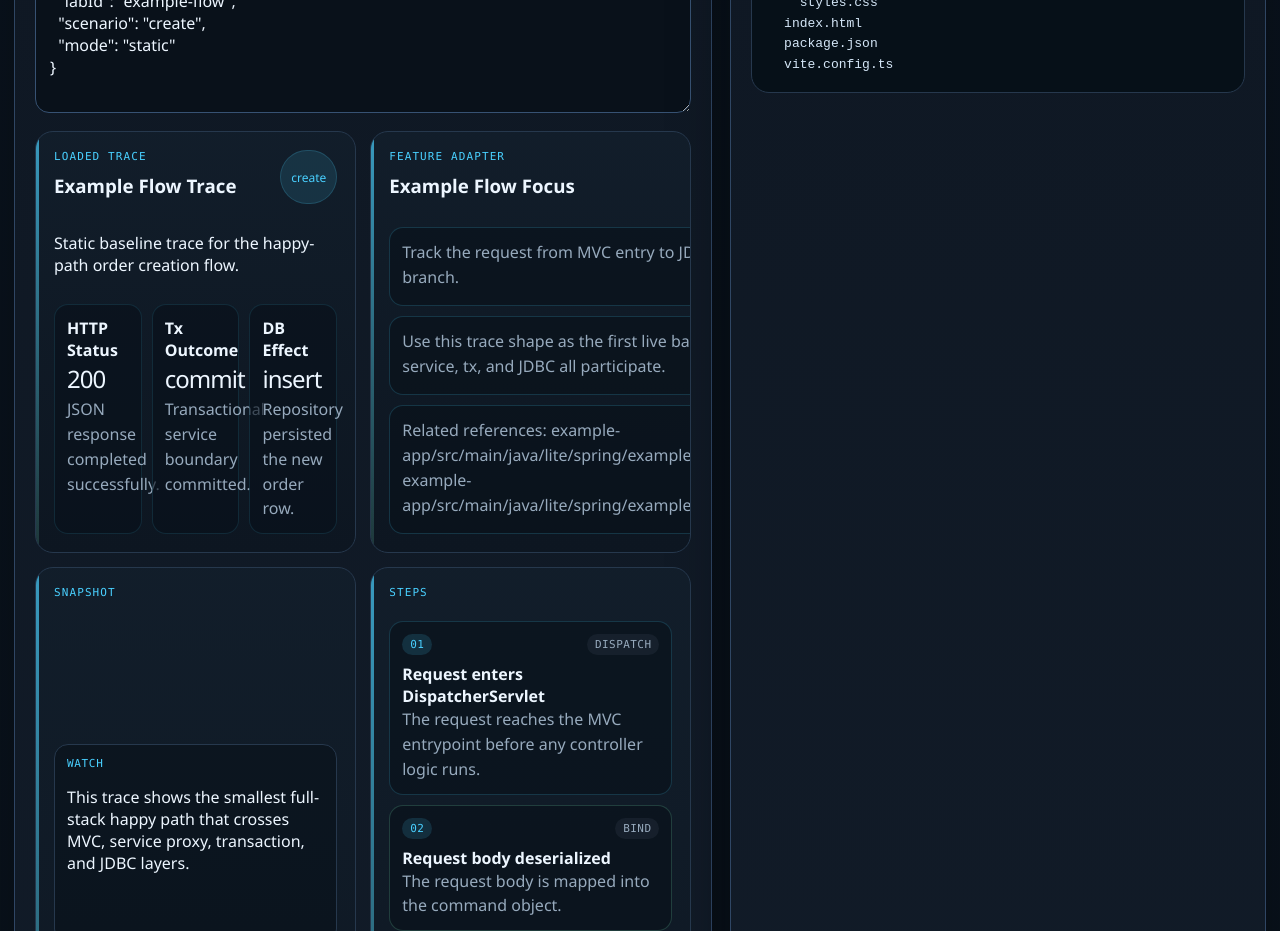
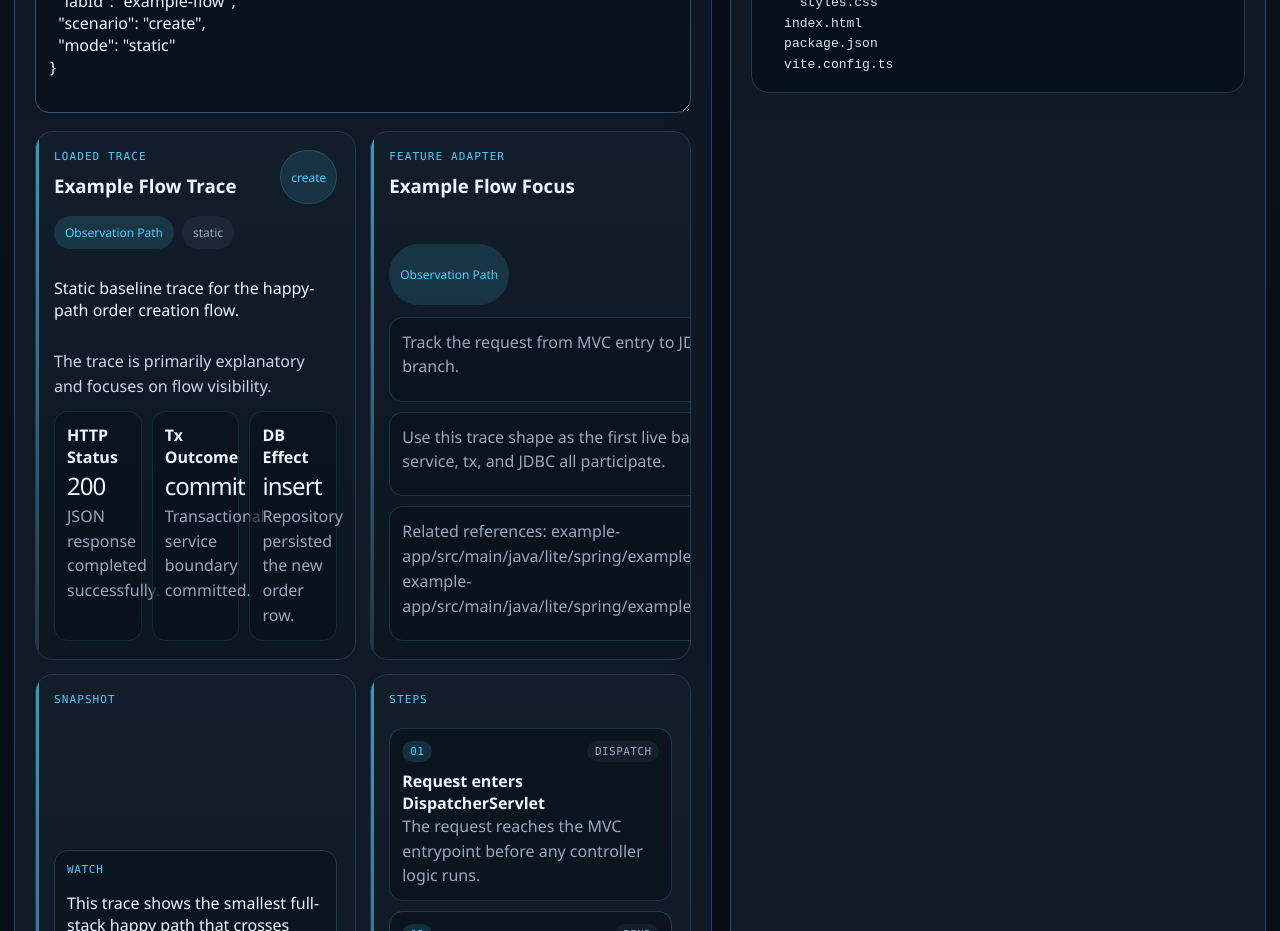
Before and after one commit to polynomeer/spring-lite, a React (Vite) app in the folder visual-lab-app/: page / in a window 1280 px wide. Shown: the part 2200-3131 px from the top of the page. Built offline with nearby package versions, Linux system fonts and the light colour scheme; no server answers.

Commit message:
feat(visual-lab-app): tone console panels by trace outcome

```diff
--- a/visual-lab-app/src/components/trace/TraceInsightPanel.tsx
+++ b/visual-lab-app/src/components/trace/TraceInsightPanel.tsx
@@ -1,18 +1,26 @@
 import type { TraceAdapterResult } from "../../features/types";
+import { deriveTraceStatusSummary } from "../../lib/trace-presentation";
+import type { LabTrace } from "../../lib/types";
 
 interface TraceInsightPanelProps {
   insight: TraceAdapterResult;
+  trace: LabTrace;
 }
 
-export function TraceInsightPanel({ insight }: TraceInsightPanelProps) {
+export function TraceInsightPanel({ insight, trace }: TraceInsightPanelProps) {
+  const status = deriveTraceStatusSummary(trace);
+
   return (
-    <article className="trace-panel">
+    <article className={`trace-panel tone-${status.tone}`}>
       <div className="trace-head">
         <div>
           <p className="eyebrow">Feature Adapter</p>
           <h3>{insight.insight.title}</h3>
         </div>
         <span className="tag">{insight.accent}</span>
+      </div>
+      <div className="trace-status-row">
+        <span className={`status-pill ${status.tone}`}>{status.label}</span>
       </div>
       <div className="trace-list">
         {insight.insight.bullets.map((bullet) => (
--- a/visual-lab-app/src/components/trace/TraceMetricsPanel.tsx
+++ b/visual-lab-app/src/components/trace/TraceMetricsPanel.tsx
@@ -1,12 +1,15 @@
 import type { LabTrace } from "../../lib/types";
+import { deriveTraceStatusSummary } from "../../lib/trace-presentation";
 
 interface TraceMetricsPanelProps {
   trace: LabTrace;
 }
 
 export function TraceMetricsPanel({ trace }: TraceMetricsPanelProps) {
+  const status = deriveTraceStatusSummary(trace);
+
   return (
-    <article className="trace-panel">
+    <article className={`trace-panel tone-${status.tone}`}>
       <div className="trace-head">
         <div>
           <p className="eyebrow">Loaded Trace</p>
@@ -14,7 +17,12 @@ export function TraceMetricsPanel({ trace }: TraceMetricsPanelProps) {
         </div>
         <span className="tag">{trace.scenario}</span>
       </div>
+      <div className="trace-status-row">
+        <span className={`status-pill ${status.tone}`}>{status.label}</span>
+        <span className="status-pill neutral">{trace.mode}</span>
+      </div>
       <p>{trace.summary}</p>
+      <p className="trace-status-detail">{status.detail}</p>
       <div className="metric-mini-grid">
         {trace.metrics.map((metric) => (
           <div className="metric-mini" key={metric.label}>
--- a/visual-lab-app/src/components/trace/TracePreview.tsx
+++ b/visual-lab-app/src/components/trace/TracePreview.tsx
@@ -19,10 +19,12 @@ export function TracePreview({ trace, insight, runSequence, loading }: TracePrev
     <div
       className={loading ? "trace-preview-grid is-loading" : "trace-preview-grid"}
       data-run-sequence={runSequence}
+      data-trace-mode={trace.mode}
+      data-trace-scenario={trace.scenario}
       key={`${trace.id}:${runSequence}`}
     >
       <TraceMetricsPanel trace={trace} />
-      {insight ? <TraceInsightPanel insight={insight} /> : null}
+      {insight ? <TraceInsightPanel insight={insight} trace={trace} /> : null}
       <TraceSnapshotPanel trace={trace} />
       <TraceStepsPanel trace={trace} />
       <TraceLanesPanel trace={trace} />
--- /dev/null
+++ b/visual-lab-app/src/lib/trace-presentation.ts
@@ -0,0 +1,66 @@
+import type { LabTrace, TraceEventKind } from "./types";
+
+export type TraceTone = "success" | "info" | "warning" | "error";
+
+export interface TraceStatusSummary {
+  tone: TraceTone;
+  label: string;
+  detail: string;
+}
+
+const severityRank: Record<TraceTone, number> = {
+  success: 0,
+  info: 1,
+  warning: 2,
+  error: 3
+};
+
+function toneFromEventKind(kind: TraceEventKind): TraceTone {
+  if (kind === "error") {
+    return "error";
+  }
+  if (kind === "warning") {
+    return "warning";
+  }
+  if (kind === "info") {
+    return "info";
+  }
+  return "success";
+}
+
+export function deriveTraceTone(trace: LabTrace): TraceTone {
+  return trace.steps.reduce<TraceTone>((current, step) => {
+    const candidate = toneFromEventKind(step.kind);
+    return severityRank[candidate] > severityRank[current] ? candidate : current;
+  }, "success");
+}
+
+export function deriveTraceStatusSummary(trace: LabTrace): TraceStatusSummary {
+  const tone = deriveTraceTone(trace);
+  if (tone === "error") {
+    return {
+      tone,
+      label: "Failure Path",
+      detail: "The active trace exits through an error or rollback branch."
+    };
+  }
+  if (tone === "warning") {
+    return {
+      tone,
+      label: "Degraded Path",
+      detail: "The trace completes with caution signals such as rollback-only or skipped work."
+    };
+  }
+  if (tone === "info") {
+    return {
+      tone,
+      label: "Observation Path",
+      detail: "The trace is primarily explanatory and focuses on flow visibility."
+    };
+  }
+  return {
+    tone,
+    label: "Healthy Path",
+    detail: "The trace follows a successful execution path with no warning or error edges."
+  };
+}
--- a/visual-lab-app/src/styles.css
+++ b/visual-lab-app/src/styles.css
@@ -384,14 +384,19 @@ code {
   background: var(--accent-soft);
 }
 
+.status-pill.info {
+  color: var(--primary);
+  background: var(--primary-soft);
+}
+
 .status-pill.warning {
   color: var(--warning);
   background: var(--warning-soft);
 }
 
-.status-pill.info {
-  color: var(--primary);
-  background: var(--primary-soft);
+.status-pill.error {
+  color: var(--danger);
+  background: var(--danger-soft);
 }
 
 .status-pill.neutral {
@@ -498,6 +503,18 @@ code {
   animation: panelRise 360ms ease both;
 }
 
+.trace-panel.tone-success::before {
+  background: linear-gradient(180deg, var(--accent), rgba(135, 255, 202, 0.22));
+}
+
+.trace-panel.tone-warning::before {
+  background: linear-gradient(180deg, var(--warning), rgba(255, 199, 102, 0.2));
+}
+
+.trace-panel.tone-error::before {
+  background: linear-gradient(180deg, var(--danger), rgba(255, 122, 122, 0.2));
+}
+
 .trace-panel::before {
   content: "";
   position: absolute;
@@ -525,6 +542,18 @@ code {
   display: grid;
   grid-template-columns: repeat(3, minmax(0, 1fr));
   gap: 10px;
+}
+
+.trace-status-row {
+  display: flex;
+  flex-wrap: wrap;
+  gap: 8px;
+}
+
+.trace-status-detail {
+  margin: 0;
+  color: #c8d8e7;
+  line-height: 1.55;
 }
 
 .metric-mini {
```
